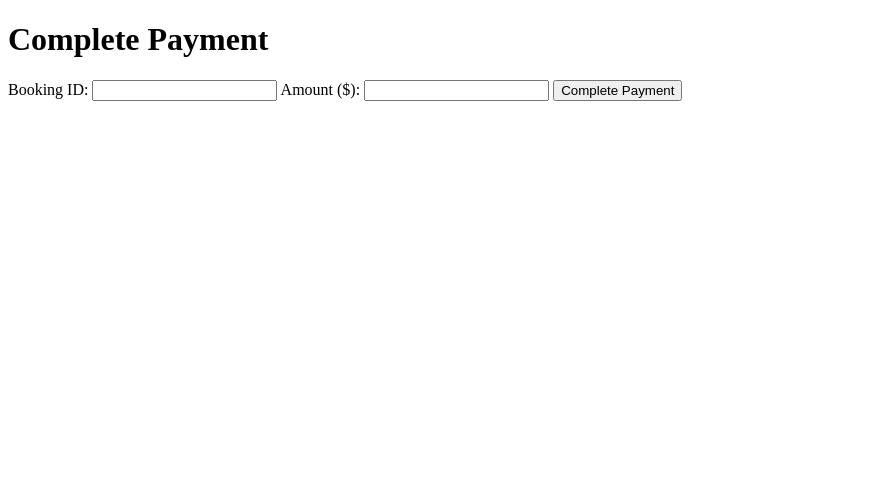
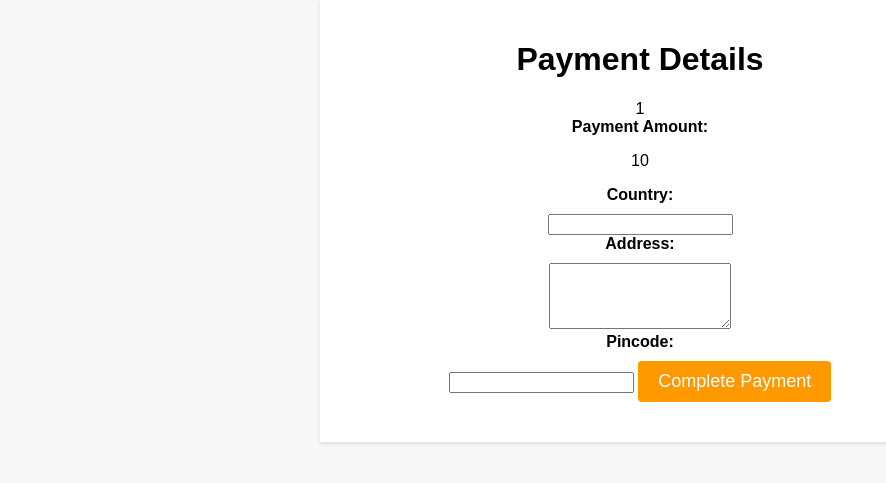
Before and after one commit to alriyadsouza/HiveToHome, a PHP site: page /payment.php in a window 1280 px wide. Shown: the top 483 px of the page, without its empty margins (0-886 px from the left). Run offline with PHP 8.4, Linux system fonts and the light colour scheme; the visitor is signed in with stand-in values (Sample User, id 1); tables that the repository leaves empty or names only in its code hold one stand-in row (values such as "Sample post").

Commit message:
payment done

```diff
--- a/html/payment.php
+++ b/html/payment.php
@@ -1,54 +1,149 @@
+<?php include('server.php') ?>
+
 <!DOCTYPE html>
 <html lang="en">
 <head>
     <meta charset="UTF-8">
     <meta name="viewport" content="width=device-width, initial-scale=1.0">
-    <title>HiveToHome - Complete Payment</title>
+    <title>HiveToHome - Place Your Order</title>
     <style>
-        /* ... (your existing CSS styles) ... */
+        body {
+            font-family: Arial, sans-serif;
+            background-color: #f7f7f7;
+            margin: 0;
+            padding: 0;
+        }
+        .container {
+            max-width: 600px;
+            margin: auto;
+            padding: 20px;
+            background-color: #fff;
+            box-shadow: 0 2px 4px rgba(0, 0, 0, 0.1);
+        }
+        h1 {
+            text-align: center;
+        }
+        form {
+            text-align: center;
+        }
+        label {
+            display: block;
+            margin-bottom: 10px;
+            font-weight: bold;
+        }
+        select, input[type="number"] {
+            width: 100%;
+            padding: 10px;
+            margin-bottom: 20px;
+            border: 1px solid #ccc;
+            border-radius: 4px;
+            font-size: 16px;
+        }
+        input[type="submit"] {
+            background-color: #ff9900;
+            color: #fff;
+            border: none;
+            border-radius: 4px;
+            padding: 10px 20px;
+            font-size: 18px;
+            cursor: pointer;
+        }
+        input[type="submit"]:hover {
+            background-color: #ffbf00;
+        }
+        .message {
+            text-align: center;
+            margin-top: 20px;
+            font-weight: bold;
+        }
     </style>
 </head>
 <body>
     <div class="container">
-        <h1>Complete Payment</h1>
+        <h1>Payment Details</h1>
         <form method="post">
-            <label for="bookingId">Booking ID:</label>
-            <input type="number" id="bookingId" name="bookingId" min="1">
-            <label for="amount">Amount ($):</label>
-            <input type="number" id="amount" name="amount" min="0.01" step="0.01">
-            <input type="submit" name="submit" value="Complete Payment">
-        </form>
-        <?php
-        $servername = "localhost";
-        $username = "root";
-        $password = "";
-        $dbname = "hivetohome"; // Replace with your actual database name
+            <?php include('errors.php'); ?>
 
-        if(isset($_POST['submit'])) {
-            $bookingId = $_POST['bookingId'];
-            $amount = $_POST['amount'];
+            <?php
+            $host = "localhost";
+            $dbUsername = "root";
+            $dbPassword = "";
+            $dbName = "hivetohome"; // Update with your database name
 
-            // Create connection
-            $conn = new mysqli($servername, $username, $password, $dbname);
+            $conn = new mysqli($host, $dbUsername, $dbPassword, $dbName);
 
-            // Check connection
             if ($conn->connect_error) {
-                die("Connection failed: " . $conn->connect_error);
+                die('Could not connect to the database.');
             }
 
-            // Insert payment data into the "payments" table
-            $sql = "INSERT INTO payments (booking_id, amount, payment_date)
-                    VALUES ($bookingId, $amount, NOW())";
+            $booking_id = $_SESSION['booking_id'];
+            echo $booking_id;
 
-            if ($conn->query($sql) === TRUE) {
-                echo "<p>Payment successful. Thank you for your purchase!</p>";
-            } else {
-                echo "Error: " . $sql . "<br>" . $conn->error;
+            // Make sure the booking_id exists before proceeding
+            if (!isset($booking_id)) {
+                echo $booking_id;
+                echo "Invalid booking_id. Please go back and place an order.";
+                exit(); // Exit the script to prevent further execution
             }
 
-            $conn->close();
-        }
-        ?>
+            $priceQuery = "SELECT h.price FROM honey_types h
+                           JOIN bookings b ON h.type_id = b.type_id
+                           WHERE b.booking_id = ?";
+            $stmt = $conn->prepare($priceQuery);
+            $stmt->bind_param("i", $booking_id);
+            $stmt->execute();
+            $result = $stmt->get_result();
+
+            if ($result->num_rows > 0) {
+                $row = $result->fetch_assoc();
+                $price = $row['price'];
+                echo "<label>Payment Amount:</label>";
+                echo "<p>$price</p>";
+            } else {
+                echo "Error fetching payment details.";
+                exit();
+            }
+            $stmt->close();
+            ?>
+
+            <label for="country">Country:</label>
+            <input type="text" id="country" name="country" required>
+
+            <label for="address">Address:</label>
+            <textarea id="address" name="address" rows="4" required></textarea>
+
+            <label for="pincode">Pincode:</label>
+            <input type="text" id="pincode" name="pincode" required>
+
+            <input type="submit" name="submit_payment" value="Complete Payment">
+        </form>
+        <div class="message">
+            <!-- Display payment status message here -->
+        </div>
     </div>
 </body>
 </html>
+
+<?php
+// Process payment form submission
+if (isset($_POST['submit_payment'])) {
+    $country = $_POST['country'];
+    $address = $_POST['address'];
+    $pincode = $_POST['pincode'];
+
+    $payment_id = $pincode . "_" . $booking_id;
+
+    $paymentInsertQuery = "INSERT INTO payment (payment_id, booking_id, price, country, address, pincode, payment_date)
+                           VALUES (?, ?, ?, ?, ?, ?, NOW())";
+    $stmt = $conn->prepare($paymentInsertQuery);
+    $stmt->bind_param("siisss", $payment_id, $booking_id, $price, $country, $address, $pincode);
+
+    if ($stmt->execute()) {
+        echo "<div class='message'>Payment successful. Your payment ID: $payment_id</div>";
+    } else {
+        echo "<div class='message'>Payment failed. Please try again later.</div>";
+    }
+
+    $stmt->close();
+}
+?>
```
Also changed, not shown: html/order.php (+28 -4 lines).
